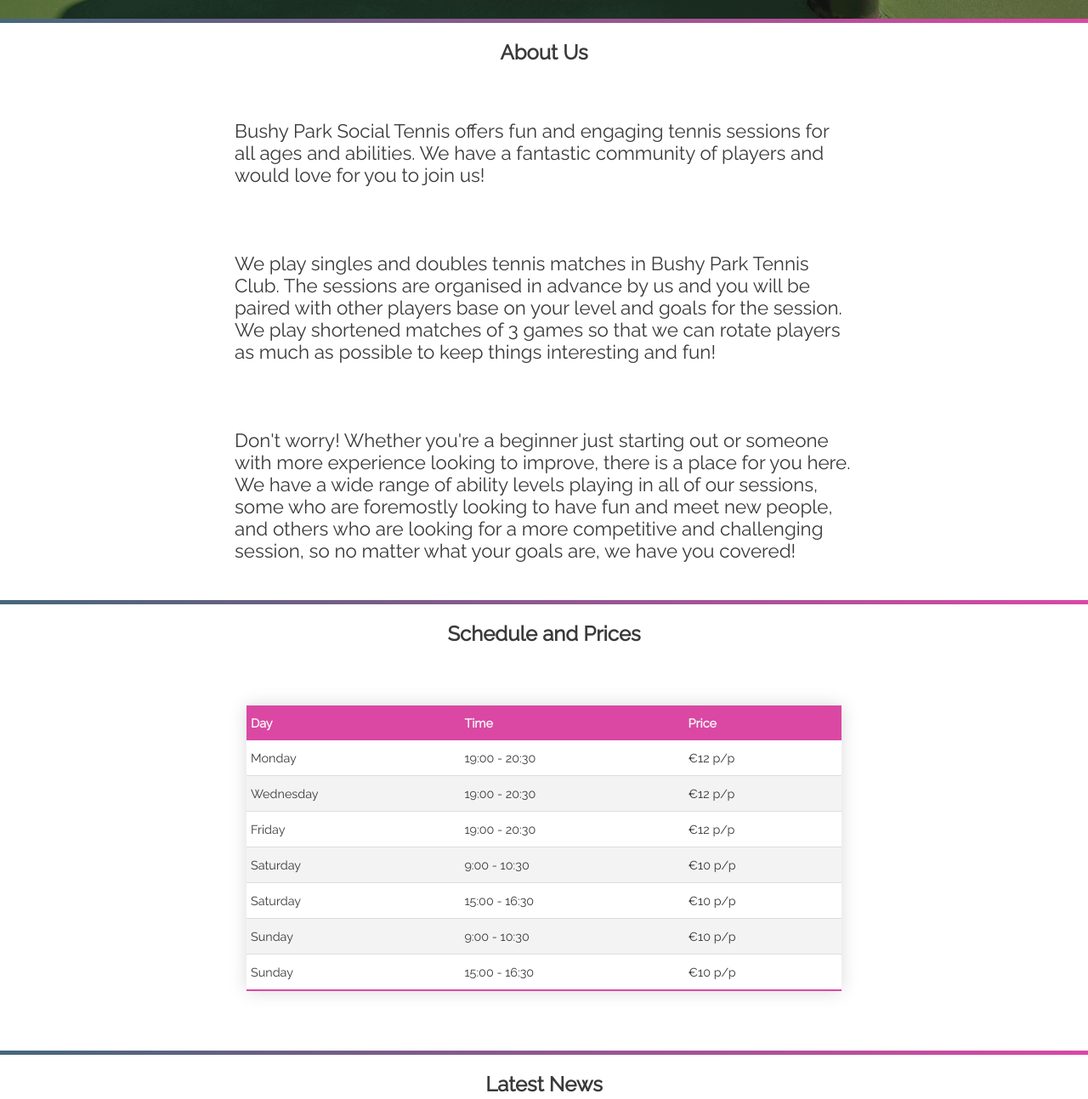
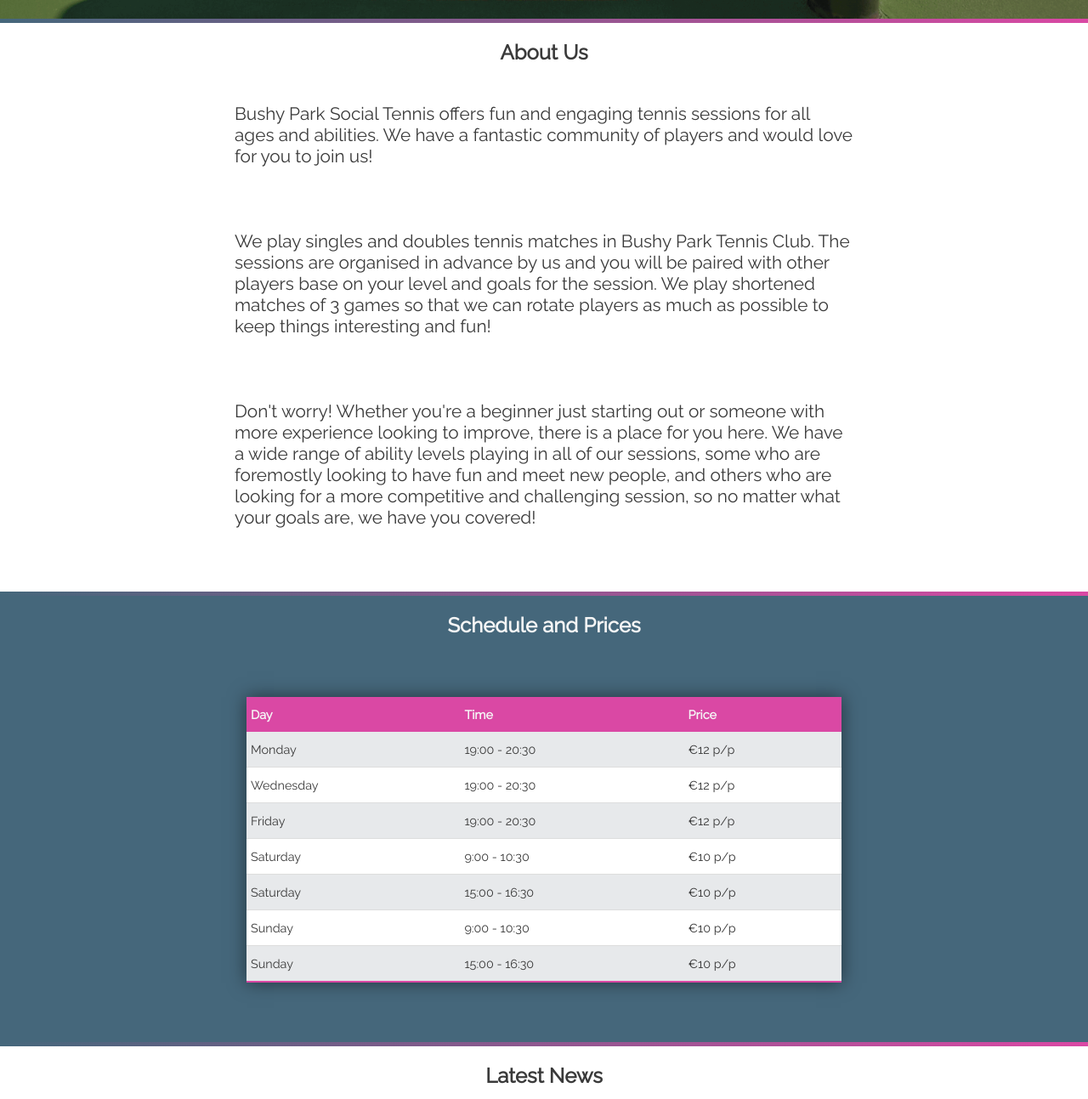
Before and after one commit to LewisMDillon/Bushy-Park-Social-Tennis, a plain HTML site: page index.html in a window 1280 px wide. Shown: the part 778-2071 px from the top of the page at 85% size. Drawn offline with nearby package versions, Linux system fonts and the light colour scheme.

Commit message:
Add styling & background to schedule section

```diff
--- a/assets/css/style.css
+++ b/assets/css/style.css
@@ -20,12 +20,10 @@ main {
 }
 
 h2 {
-  vertical-align: center;
   text-align: center;
 }
 
 h3 {
-  vertical-align: center;
   text-align: center;
 }
 
@@ -261,7 +259,7 @@ section {
 
 
 #about-us p {
-  margin: 1.25rem;
+  margin: 0 20px 50px 20px;
   color: #3a3a3a;
   max-width: 100%;
   font-size: 1.1em;
@@ -300,11 +298,8 @@ section {
 
 
 #about-us p {
-  font-size: 1.75vw;
+  font-size: 1.3em;
   /* line-height: 1.3em; */
-  }
-
-  .photo-container img {
   }
 
 }
@@ -348,9 +343,14 @@ hr.gradient {
 
 /* schedule section */
 
+#schedule-and-prices h2 {
+  color: whitesmoke;
+}
+
 #schedule-and-prices {
   width: 100%;
   min-height: 50vh;
+  background-color: #45677b;
 }
 
 #schedule-container {
@@ -368,7 +368,7 @@ hr.gradient {
   width: 90%;
   min-width: 300px;
   max-width: 700px;
-  box-shadow: 0 0 20px rgba(0, 0, 0, 0.15);
+  box-shadow: 0 0 20px rgba(0, 0, 0, 0.5);
 }
 
 #schedule-table th,
@@ -387,7 +387,11 @@ hr.gradient {
 }
 
 #schedule-table tbody tr:nth-of-type(even) {
-  background-color: #f3f3f3;
+  background-color: #fff;
+}
+
+#schedule-table tbody tr:nth-of-type(odd) {
+  background-color: #f3f3f3ef;
 }
 
 #schedule-table tbody tr:last-of-type {
@@ -468,6 +472,7 @@ footer ul i:hover {
   justify-content: center;
   align-items: center;
   padding-top: 100px;
+  padding-bottom: 20px;
 }
 
 #title-Tag-Line {
@@ -476,7 +481,7 @@ footer ul i:hover {
 
 .form {
   background: rgba(255, 255, 255, 1);
-  box-shadow: 0 30px 35px 0 rgba(0, 0, 0, 0.5);
+  box-shadow: 0 5px 35px 0 rgba(0, 0, 0, 0.5);
   border-radius: 5px;
   max-width: 480px;
   min-width: 320px;
```
